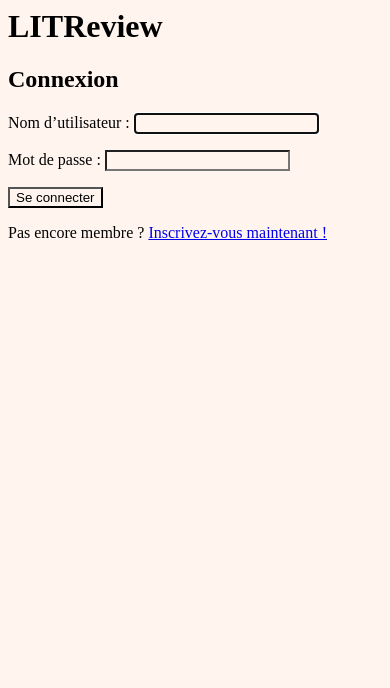
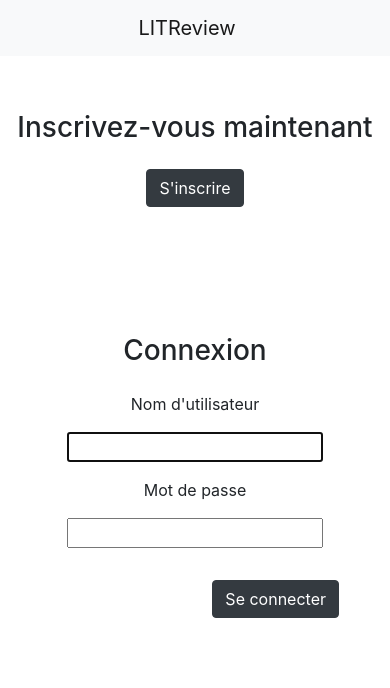
Before and after one commit to Prud-homme/OC_P9, a Django app: page / in a window 390 px wide. Shown: the top 688 px of the page. Run offline with Django 4.2, Linux system fonts and the light colour scheme; some libraries are stand-ins or nearby versions.

Commit message:
Add CSS Bootstarp property

```diff
--- a/authentication/forms.py
+++ b/authentication/forms.py
@@ -5,4 +5,4 @@ from django.contrib.auth.forms import UserCreationForm
 class SignupForm(UserCreationForm):
     class Meta(UserCreationForm.Meta):
         model = get_user_model()
-        fields = ('username', 'email', 'first_name', 'last_name')
+        fields = ('username',)
--- a/authentication/templates/authentication/login.html
+++ b/authentication/templates/authentication/login.html
@@ -1,10 +1,24 @@
 {% extends 'base.html' %}
 {% block content %}
-    <h2>Connexion</h2>
-    <form method="post">
-        {{ form.as_p }}
-        {% csrf_token %}
-        <button type="submit" >Se connecter</button>
-    </form>
-    <p>Pas encore membre ? <a href="{% url 'signup' %}">Inscrivez-vous maintenant !</a></p>
+    <div class="row align-items-center h-75">
+        <div class="col-12 col-md-6 d-flex flex-column align-items-center">
+            <h3>Inscrivez-vous maintenant</h3>
+            <a class="btn btn-dark m-3" href="{% url 'signup' %}">S'inscrire</a>
+        </div>
+        <div class="col-12 col-md-6 d-flex flex-column align-items-center">
+            <h3>Connexion</h3>
+            <form method="post">
+                <div class="d-flex flex-column align-items-center p-3">
+                    <p>Nom d'utilisateur</p>
+                    <p>{{ form.username }}</p>
+                    <p>Mot de passe</p>
+                    <p>{{ form.password }}</p>
+                </div>
+                {% csrf_token %}
+                <div class="d-flex justify-content-end">
+                    <button class="btn btn-dark" type="submit" >Se connecter</button>
+                </div>
+            </form>
+        </div>
+    <div>
 {% endblock content %}
--- a/templates/base.html
+++ b/templates/base.html
@@ -2,13 +2,46 @@
 <html>
     <head>
         <title>LITReview</title>
-        <link rel="stylesheet" href="{% static 'styles.css' %}">
+        <link rel="stylesheet" href="https://stackpath.bootstrapcdn.com/bootstrap/4.4.1/css/bootstrap.min.css" integrity="sha384-Vkoo8x4CGsO3+Hhxv8T/Q5PaXtkKtu6ug5TOeNV6gBiFeWPGFN9MuhOf23Q9Ifjh" crossorigin="anonymous">
     </head>
     <body>
-        <h1>LITReview</h1>
-        {% block content %}{% endblock content %}
+        <div class="d-flex justify-content-center bg-light">
+            <nav class="navbar navbar-expand-lg navbar-light ">
+               <a class="navbar-brand" href="{% url 'home' %}">LITReview</a>
+               {%  if user.is_authenticated %}
+                   <button class="navbar-toggler" type="button" data-toggle="collapse" data-target="#navbarContent">
+                      <span class="navbar-toggler-icon"></span>
+                   </button>
+                   <div id="navbarContent" class="collapse navbar-collapse">
+                      <ul class="navbar-nav">
+                         <li class="nav-item active">
+                            <a class="nav-link" href="#">Flux</a>
+                         </li>
+                         <li class="nav-item">
+                            <a class="nav-link" href="#">Posts</a>
+                         </li>
+                         <li class="nav-item">
+                            <a class="nav-link" href="#">Abonnements</a>
+                         </li>
+                         <li class="nav-item">
+                            <a class="nav-link" href="{% url 'logout' %}">Se déconnecter</a>
+                         </li>
+                      </ul>
+                   </div>
+                {% endif %}
+            </nav>
+        </div>
+        <div class="container mw-100">
+            {% block content %}{% endblock content %}
+        </div>
+
         {%  if user.is_authenticated %}
-            <p>Vous êtes connecté en tant que {{ request.user }}. <a href="{% url 'logout' %}">Se déconnecter</a></p>
+            <p>Vous êtes connecté en tant que {{ request.user }}.
         {% endif %}
+
+        <!-- jQuery first, then Popper.js, then Bootstrap JS -->
+        <script src="https://code.jquery.com/jquery-3.4.1.slim.min.js" integrity="sha384-J6qa4849blE2+poT4WnyKhv5vZF5SrPo0iEjwBvKU7imGFAV0wwj1yYfoRSJoZ+n" crossorigin="anonymous"></script>
+        <script src="https://cdn.jsdelivr.net/npm/popper.js@1.16.0/dist/umd/popper.min.js" integrity="sha384-Q6E9RHvbIyZFJoft+2mJbHaEWldlvI9IOYy5n3zV9zzTtmI3UksdQRVvoxMfooAo" crossorigin="anonymous"></script>
+        <script src="https://stackpath.bootstrapcdn.com/bootstrap/4.4.1/js/bootstrap.min.js" integrity="sha384-wfSDF2E50Y2D1uUdj0O3uMBJnjuUD4Ih7YwaYd1iqfktj0Uod8GCExl3Og8ifwB6" crossorigin="anonymous"></script>
     </body>
 </html>
```
Also changed, not shown: authentication/templates/authentication/signup.html (+8 -3 lines).
